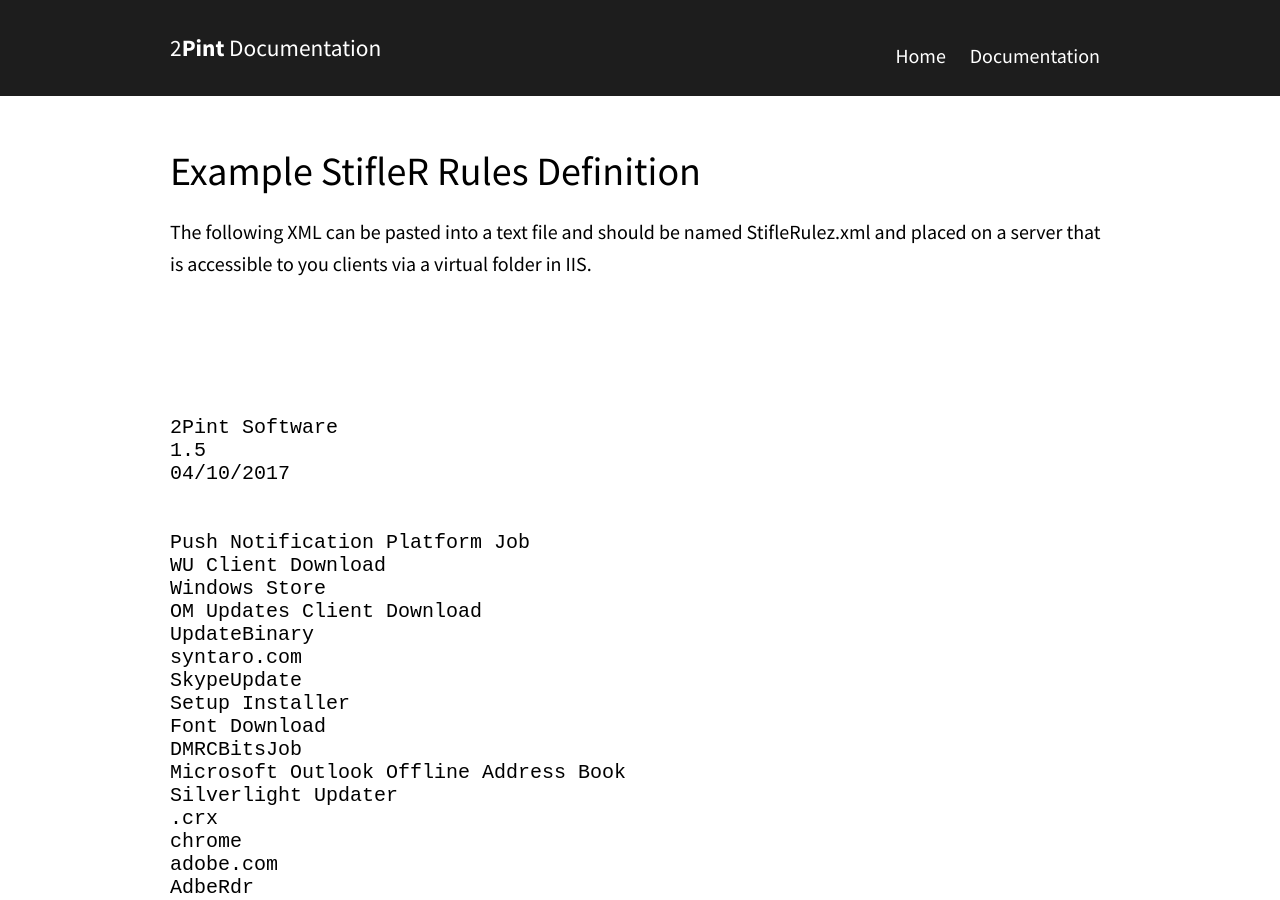
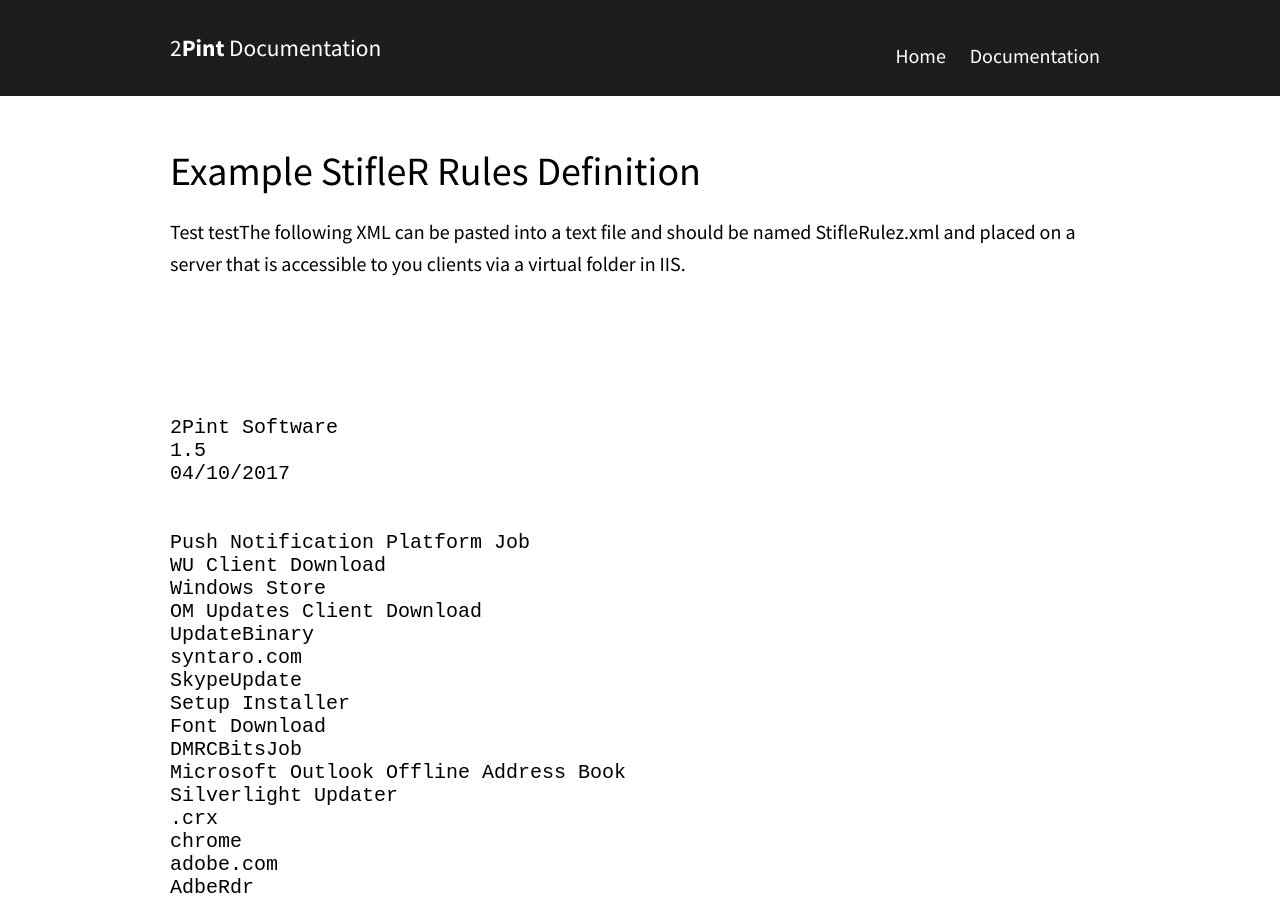
Before and after one commit to RoseSmithTest/2PintTest.github.io, a Jekyll site: the page built from docs/ExampleStifleRRulesDefinition.html, in a window 1280 px wide and 900 px high. Built offline with Jekyll 4.4.1, drawn with Linux system fonts in a browser that asks for light colours.

Commit message:
Update ExampleStifleRRulesDefinition.html

```diff
--- a/docs/ExampleStifleRRulesDefinition.html
+++ b/docs/ExampleStifleRRulesDefinition.html
@@ -9,7 +9,7 @@ navigation_weight: 1
 <div class="container">
 	<div class="columns spacing">
     <h1>Example StifleR Rules Definition</h1>
-		<p>The following XML can be pasted into a text file and should be named StifleRulez.xml and placed on a server that is accessible to you clients via a virtual folder in IIS.</p><br><br>
+		<p>Test testThe following XML can be pasted into a text file and should be named StifleRulez.xml and placed on a server that is accessible to you clients via a virtual folder in IIS.</p><br><br>
 
 		<pre><code><StifleRData xmlns="http://schemas.microsoft.com/win/2004/08/events/event">
 <VersionInfo>
```
